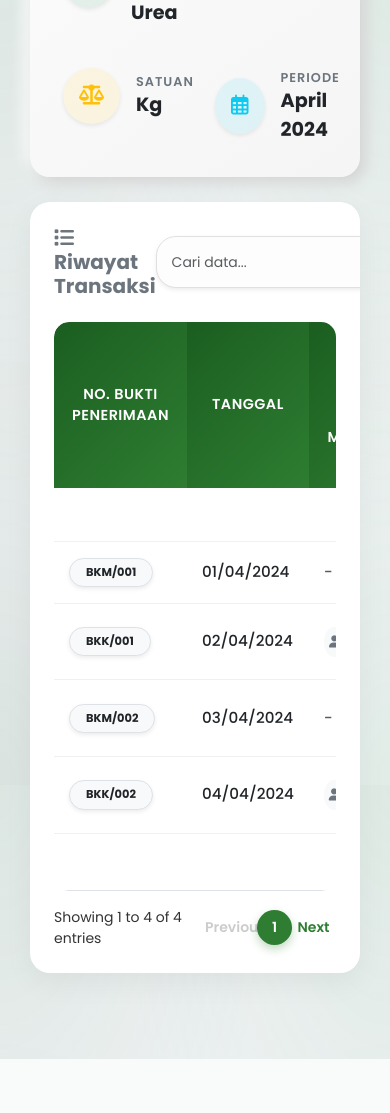
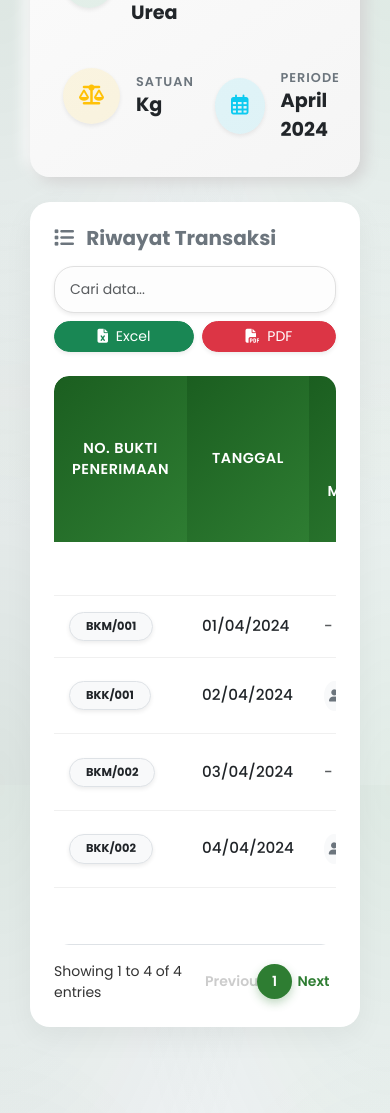
Before and after one commit to VanisaIndriyani/kebunsiluwok, a PHP site: page /kartu_gudang.php in a window 390 px wide. Shown: the part 903-2016 px from the top of the page. Before the commit the page ends 1962 px from the top, so only its background shows below. Run offline with PHP 8.4, Linux system fonts and the light colour scheme; a user stored in the database is signed in; data comes from the database, SQL or seed files in the repository; data that the repository does not hold is empty.

Commit message:
Fix responsivitas kartu gudang dan tabel mobile

```diff
--- a/assets/css/dashboard.css
+++ b/assets/css/dashboard.css
@@ -327,7 +327,8 @@ body {
 /* Recent Transactions Table */
 .table-responsive {
     border-radius: 15px;
-    overflow: hidden;
+    overflow-x: auto;
+    -webkit-overflow-scrolling: touch;
 }
 
 .table {
--- a/kartu_gudang.php
+++ b/kartu_gudang.php
@@ -541,12 +541,14 @@ if ($selected_afdeling && $selected_barang) {
 
         <!-- Table Section -->
         <div class="table-card p-4 glass-card">
-            <div class="d-flex justify-content-between align-items-center mb-4">
-                <h5 class="fw-bold m-0 text-secondary"><i class="fas fa-list me-2"></i> Riwayat Transaksi</h5>
-                <div class="d-flex gap-2">
-                    <input type="text" id="searchInput" onkeyup="searchTable()" class="form-control form-control-sm shadow-sm" placeholder="Cari data..." style="width: 250px; border-radius: 20px;">
-                    <a href="export_kartu.php?afdeling=<?php echo $selected_afdeling; ?>&barang=<?php echo $selected_barang; ?>&bulan=<?php echo $selected_bulan; ?>&type=excel" target="_blank" class="btn btn-success btn-sm shadow-sm rounded-pill px-3"><i class="fas fa-file-excel me-1"></i> Excel</a>
-                    <a href="export_kartu.php?afdeling=<?php echo $selected_afdeling; ?>&barang=<?php echo $selected_barang; ?>&bulan=<?php echo $selected_bulan; ?>&type=pdf" target="_blank" class="btn btn-danger btn-sm shadow-sm rounded-pill px-3"><i class="fas fa-file-pdf me-1"></i> PDF</a>
+            <div class="d-flex flex-column flex-md-row justify-content-between align-items-center mb-4 gap-3">
+                <h5 class="fw-bold m-0 text-secondary align-self-start align-self-md-center"><i class="fas fa-list me-2"></i> Riwayat Transaksi</h5>
+                <div class="d-flex flex-column flex-md-row gap-2 w-100 w-md-auto">
+                    <input type="text" id="searchInput" onkeyup="searchTable()" class="form-control form-control-sm shadow-sm" placeholder="Cari data..." style="border-radius: 20px; min-width: 250px;">
+                    <div class="d-flex gap-2">
+                        <a href="export_kartu.php?afdeling=<?php echo $selected_afdeling; ?>&barang=<?php echo $selected_barang; ?>&bulan=<?php echo $selected_bulan; ?>&type=excel" target="_blank" class="btn btn-success btn-sm shadow-sm rounded-pill px-3 flex-fill text-nowrap"><i class="fas fa-file-excel me-1"></i> Excel</a>
+                        <a href="export_kartu.php?afdeling=<?php echo $selected_afdeling; ?>&barang=<?php echo $selected_barang; ?>&bulan=<?php echo $selected_bulan; ?>&type=pdf" target="_blank" class="btn btn-danger btn-sm shadow-sm rounded-pill px-3 flex-fill text-nowrap"><i class="fas fa-file-pdf me-1"></i> PDF</a>
+                    </div>
                 </div>
             </div>
 
```
